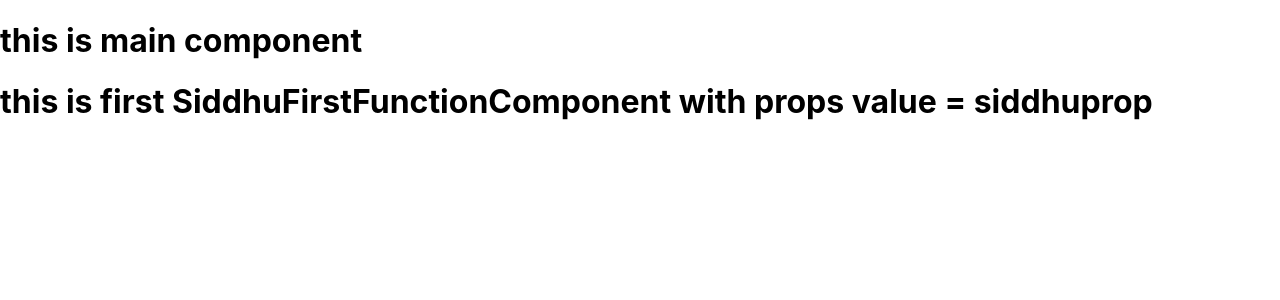
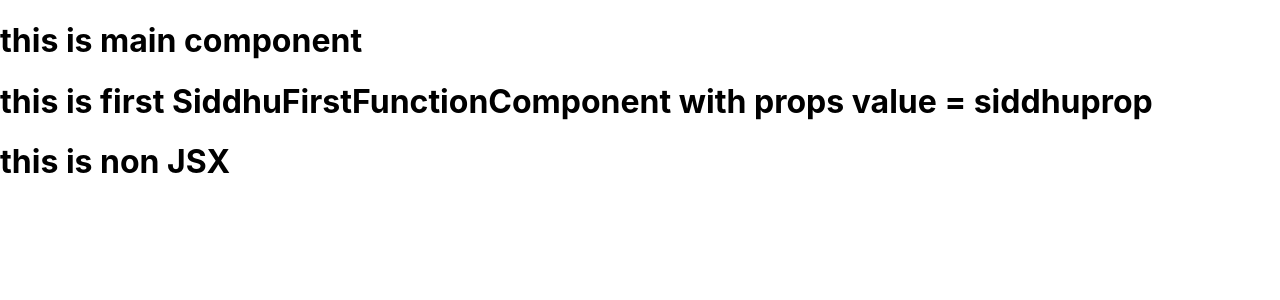
Before and after one commit to shdhumale/siddhureactjsexample, a React (Create React App) app in the folder my-example/: page / in a window 1280 px wide. Shown: the top 300 px of the page. Built offline with nearby package versions, Linux system fonts and the light colour scheme.

Commit message:
Changes made for JSX and non JSX emaple

```diff
--- /dev/null
+++ b/my-example/src/Component/JSXComponent.js
@@ -0,0 +1,16 @@
+import React from 'react'
+
+
+let JSXComponent = () => {
+    /* return (
+        <div>
+            <h1> this is JSX files</h1>
+        </div>
+    ) */
+
+    return React.createElement('div', { id: 'test', className: 'siddhuClass' }, React.createElement('h1', null, 'this is non JSX'));
+
+}
+
+
+export default JSXComponent
--- a/my-example/src/Component/MainComponent.js
+++ b/my-example/src/Component/MainComponent.js
@@ -1,5 +1,6 @@
 import React from 'react';
 import SiddhuFirstFunctionComponent from './SiddhuFirstFunctionComponent';
+import JSXComponent from './JSXComponent'
 
 class MainComponent extends React.Component {
 
@@ -13,7 +14,7 @@ class MainComponent extends React.Component {
             <div className="MainComponent">
                 <h1>this is main component</h1>
                 <SiddhuFirstFunctionComponent name="siddhuprop" />
-            </div>
+                <JSXComponent />            </div>
         )
     }
 
```
